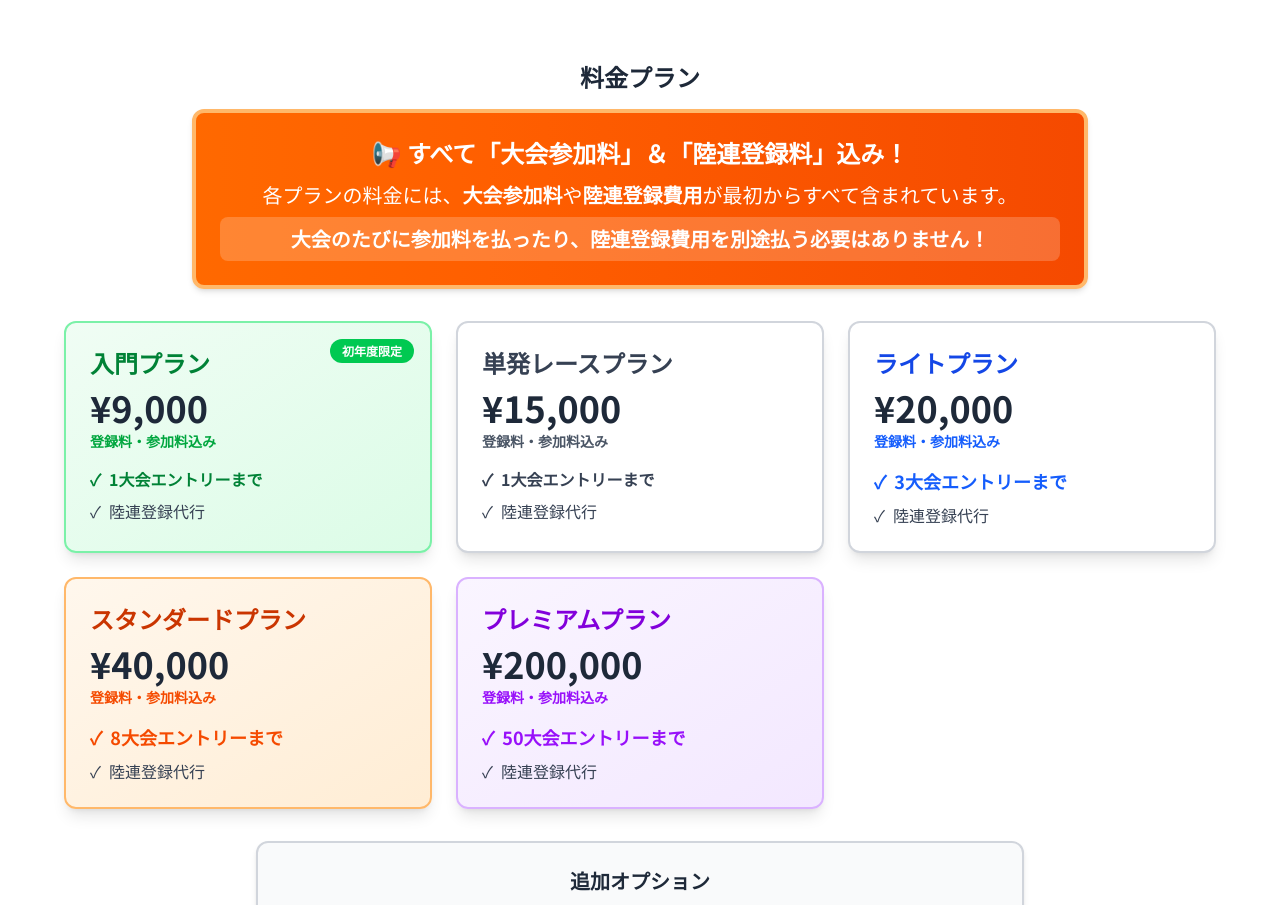
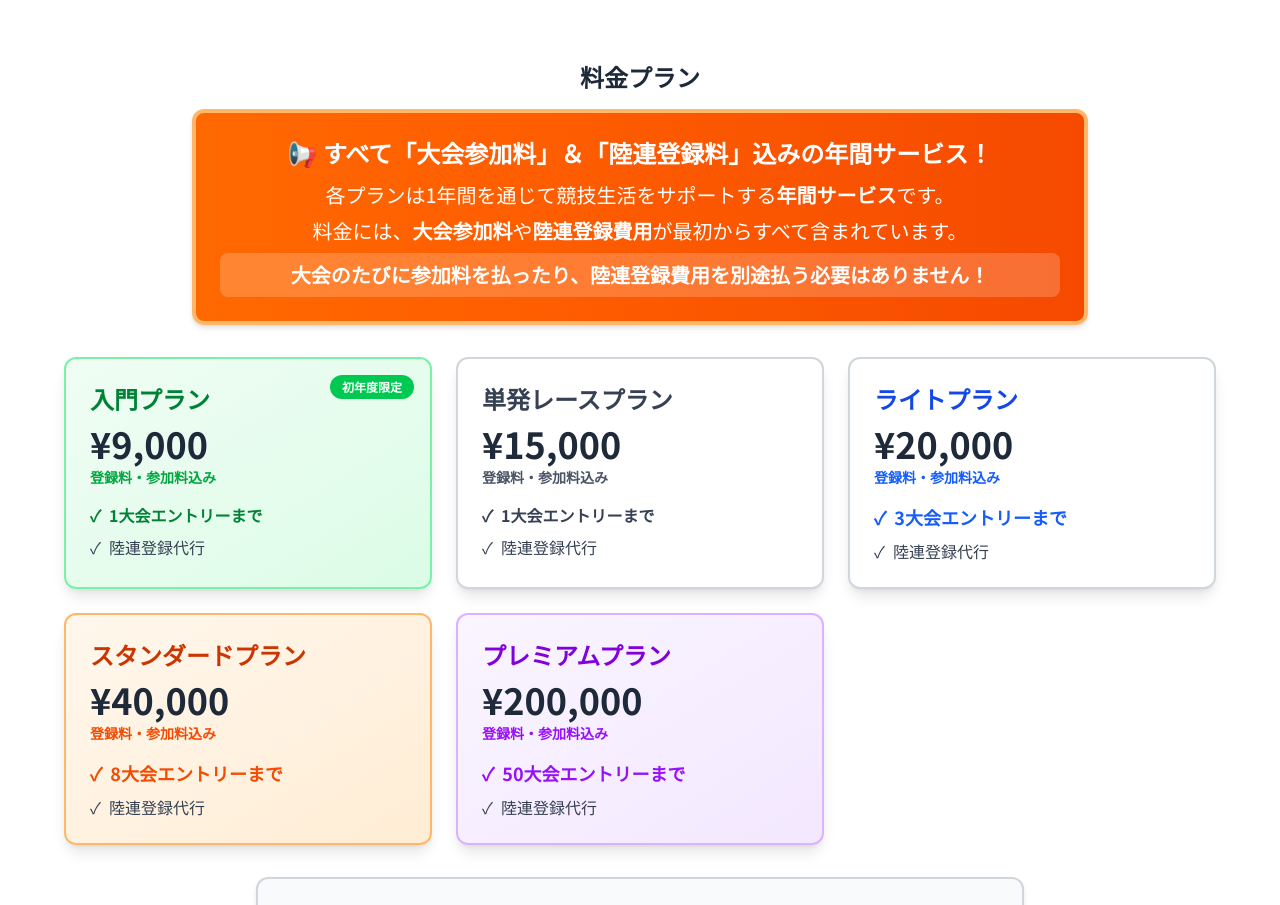
Before and after one commit to koya1127/elephant, a Next.js app in the folder apps/public-web/: page / in a window 1280 px wide. Shown: the part 1240-2145 px from the top of the page. Built offline with nearby package versions, Linux system fonts and the light colour scheme.

Commit message:
clarify annual service nature in metadata and pricing section

```diff
--- a/apps/public-web/src/app/page.tsx
+++ b/apps/public-web/src/app/page.tsx
@@ -2,7 +2,7 @@ import type { Metadata } from "next";
 
 export const metadata: Metadata = {
   title: "ELEPHANT 陸上クラブ | 北海道限定の陸連登録・大会申込代行クラブ",
-  description: "ELEPHANT陸上クラブは、陸連登録と陸上大会のエントリー申込代行を行う北海道限定の陸上クラブです。複数のプランから選べて、大会エントリーの手間を省き、簡単に大会参加ができます。",
+  description: "ELEPHANT陸上クラブは、陸連登録と陸上大会のエントリー申込代行を行う北海道限定の年間サービス型陸上クラブです。複数のプランから選べて、大会エントリーの手間を省き、簡単に大会参加ができます。",
 };
 
 export default function HomePage() {
@@ -100,10 +100,13 @@ export default function HomePage() {
 
           {/* Fee Inclusion Highlight */}
           <div className="max-w-4xl mx-auto mb-8 bg-gradient-to-r from-orange-500 to-orange-600 text-white rounded-xl p-6 shadow-md text-center border-4 border-orange-300">
-            <h3 className="text-xl md:text-2xl font-bold mb-3">📢 すべて「大会参加料」＆「陸連登録料」込み！</h3>
+            <h3 className="text-xl md:text-2xl font-bold mb-3">📢 すべて「大会参加料」＆「陸連登録料」込みの年間サービス！</h3>
             <div className="text-lg md:text-xl space-y-2">
               <p>
-                各プランの料金には、<strong>大会参加料</strong>や<strong>陸連登録費用</strong>が最初からすべて含まれています。
+                各プランは1年間を通じて競技生活をサポートする<strong>年間サービス</strong>です。
+              </p>
+              <p>
+                料金には、<strong>大会参加料</strong>や<strong>陸連登録費用</strong>が最初からすべて含まれています。
               </p>
               <p className="bg-white/20 py-2 px-4 rounded-lg font-bold">
                 大会のたびに参加料を払ったり、陸連登録費用を別途払う必要はありません！
```
